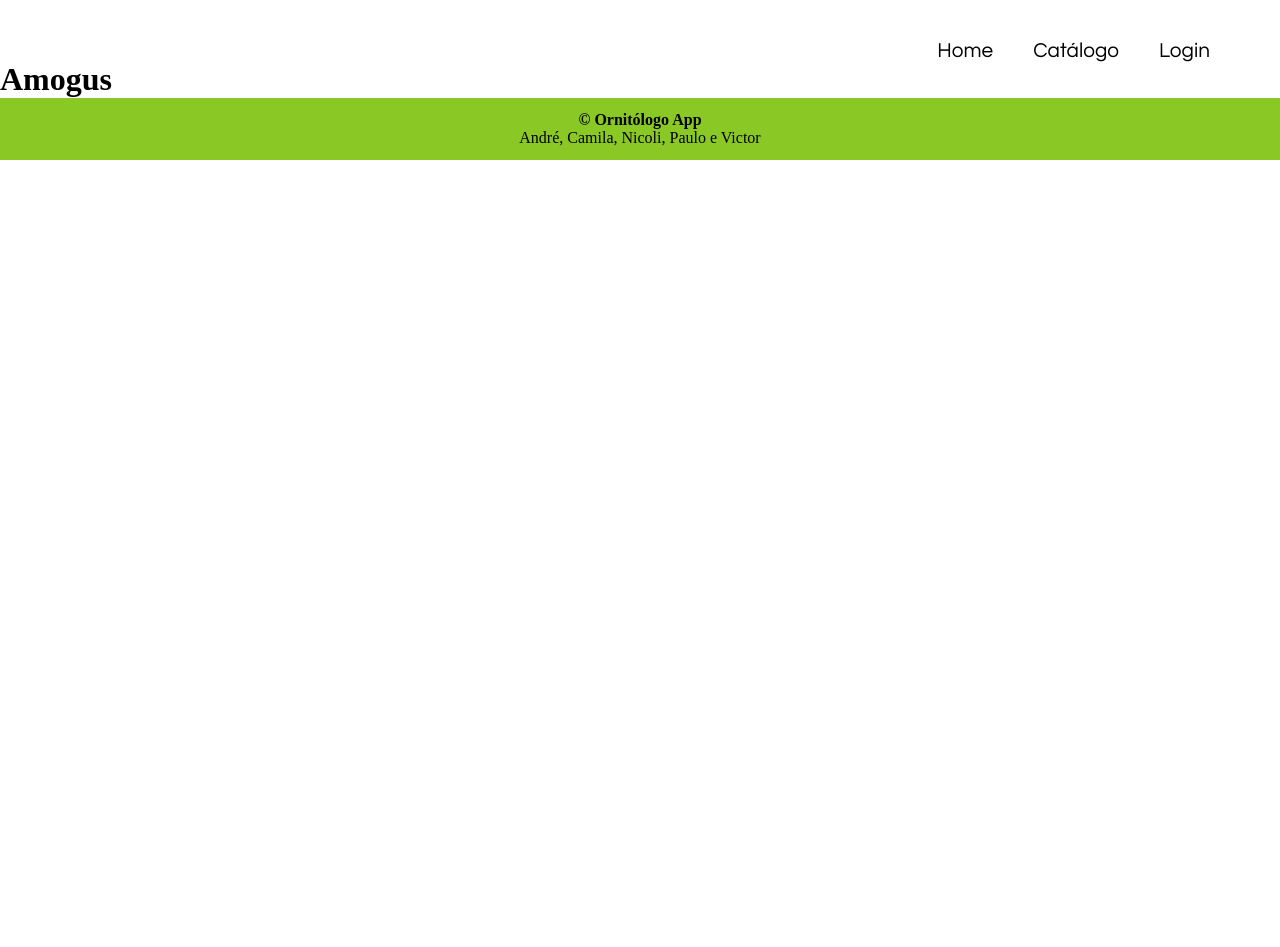
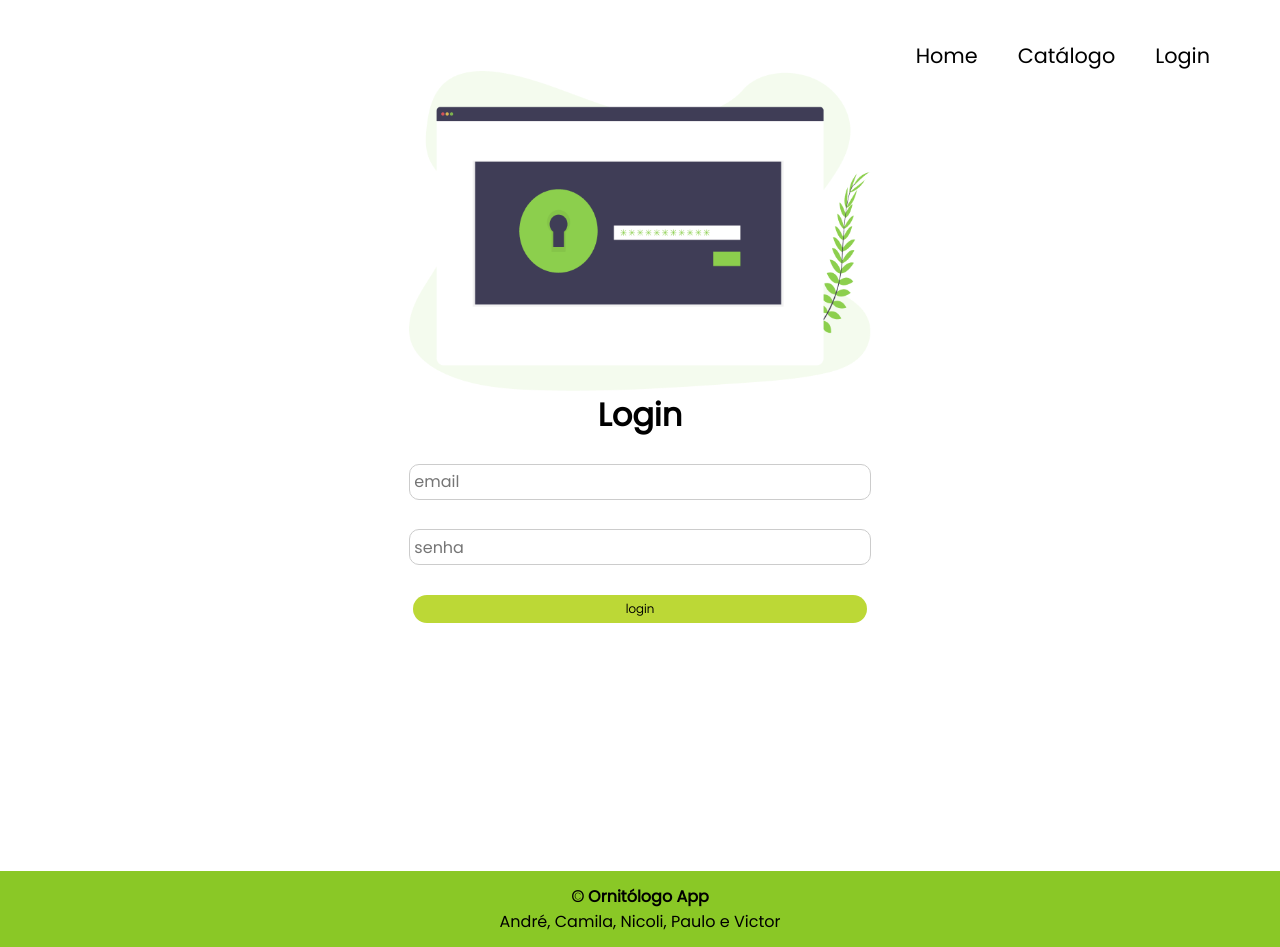
Before and after one commit to cahcastroc/ornitologo_app, a React (Create React App) app in the folder frontend/: page /login in a window 1280 px wide. Before the commit the page ends 800 px from the top, so only its background shows below. Built offline with nearby package versions, Linux system fonts and the light colour scheme; the HTML template or start-up script is replaced by a standard one.

Commit message:
cria componente de login

```diff
--- a/frontend/src/components/login/Login.css
+++ b/frontend/src/components/login/Login.css
@@ -0,0 +1,22 @@
+.login-container{
+    display: grid;
+    grid-template-columns: 1;
+    grid-template-rows: 2fr 3fr;
+    justify-content: center;
+}
+
+.login-container>img{
+    height: 20rem;
+}
+
+.form-container{
+    align-self: flex-start;
+    display: flex;
+    flex-direction: column;
+    justify-content: center;
+    gap:20px;
+}
+
+.form-container>h1{
+    text-align: center;
+}
--- a/frontend/src/components/login/Login.tsx
+++ b/frontend/src/components/login/Login.tsx
@@ -1,10 +1,23 @@
 import "./Login.css";
+import loginImage from "../../assets/login_cadastro.png"
+import Input from "../Input/Input";
+import Botao from "../botao/Botao";
 
 const Login = () => {
+  function onsubmit(){
+
+  }
+
   return (
-    <div>
-      <h1>Amogus</h1>
-    </div>
+    <main className="login-container">
+      <img src={loginImage}></img>
+      <form className="form-container">
+        <h1>Login</h1>
+        <Input placeholder="email" type="text"></Input>
+        <Input placeholder="senha" type="password"></Input>
+        <Botao text="login" enviar={() => onsubmit()} parametros={[]}></Botao>
+      </form>
+    </main>
   );
 };
 
--- a/frontend/src/index.css
+++ b/frontend/src/index.css
@@ -4,6 +4,7 @@ font-family: 'Poppins', sans-serif;
 font-family: 'Questrial', sans-serif; */
 
 * {
+    font-family: 'Poppins', sans-serif;
     margin: 0;
     padding: 0;
 }
```
